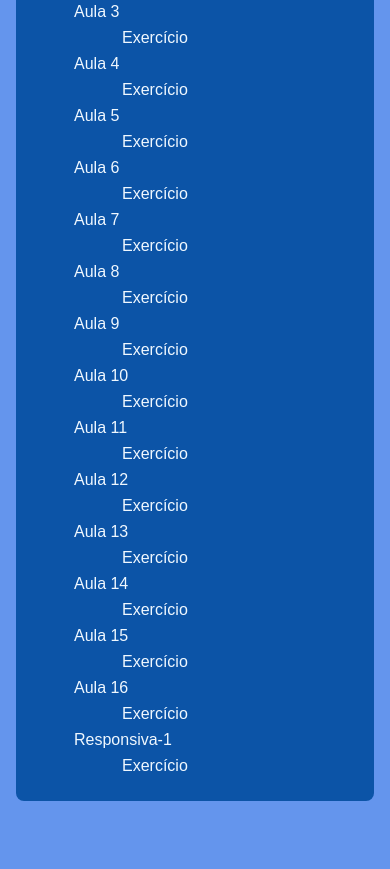
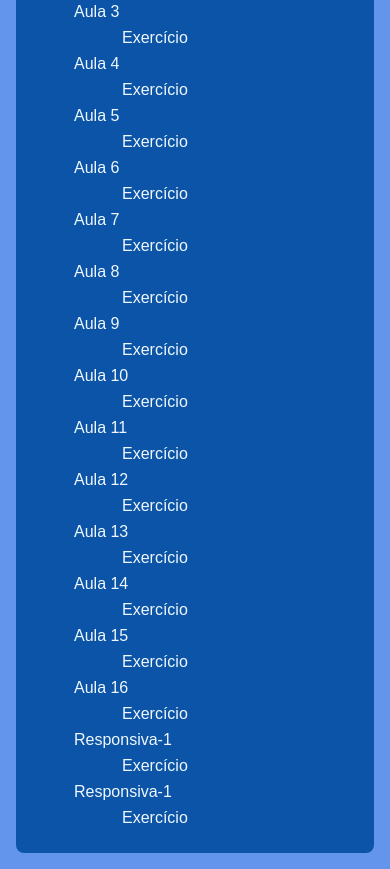
Before and after one commit to JadsonBra21/senai, a plain HTML site: page index.html in a window 390 px wide. Shown: the part 345-1214 px from the top of the page. Before the commit the page ends 1162 px from the top, so only its background shows below. Drawn offline with Linux system fonts and the light colour scheme.

Commit message:
Retificação responsivo 2

```diff
--- a/index.html
+++ b/index.html
@@ -102,6 +102,11 @@
                         <li><a class="btn" href="" target="_blank">Exercício</a></li>
                     </ul>
                 </li>
+                <li><a class="btn" href="Todas aulas/Responsivo 02/index.html" target="_blank">Responsiva-1</a>
+                    <ul type="none">
+                        <li><a class="btn" href="" target="_blank">Exercício</a></li>
+                    </ul>
+                </li>
               </ul>
              </div>
              <div class="window">
```
